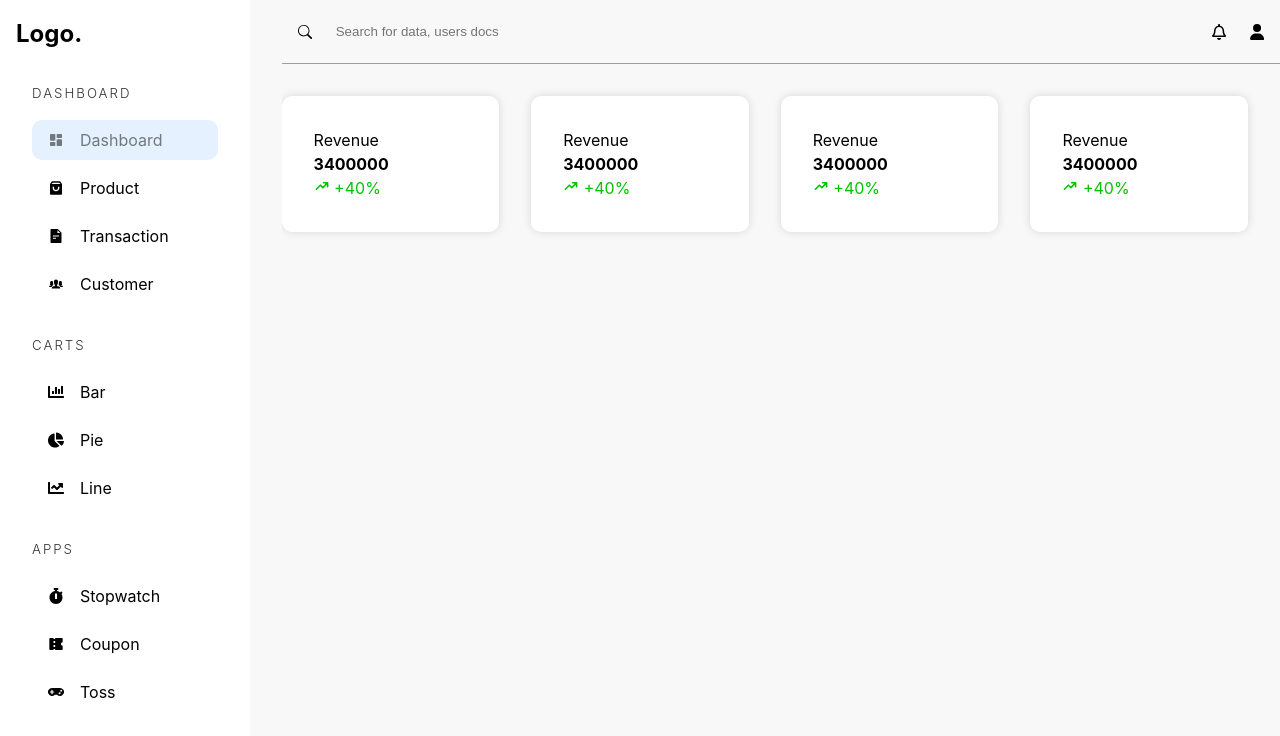
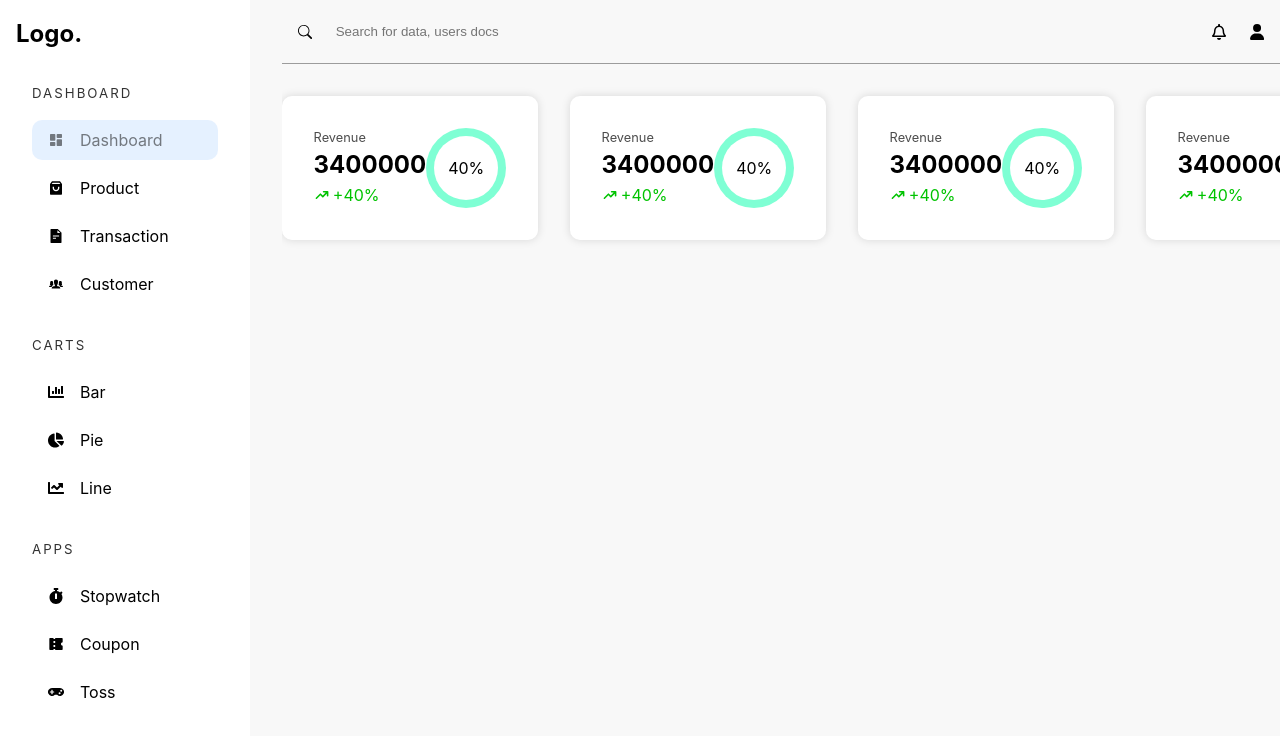
Before and after one commit to realsoumyadey07/E, a React (Vite) app: page /admin/dashboard in a window 1280 px wide. Shown: the top 736 px of the page. Built offline with nearby package versions, Linux system fonts and the light colour scheme.

Commit message:
widgetcontainer has been added

```diff
--- a/src/pages/Dashboard.tsx
+++ b/src/pages/Dashboard.tsx
@@ -73,6 +73,9 @@ const WidgetItem = ({
           percent>0? <span className="green"> <HiTrendingUp/> +{percent}%{" "} </span> : <span> <HiTrendingUp/> -{percent}%{" "} </span>
         }
       </div>
+      <div className="widgetCircle">
+        <span color={color}>{percent}%</span>
+      </div>
     </article>
   )
 }
--- a/src/styles/_dashboard.scss
+++ b/src/styles/_dashboard.scss
@@ -1,25 +1,56 @@
 .dashboard {
   overflow-y: auto;
-     .bar{
+  .bar {
     height: 4rem;
     @include flex(row, unset, center, 1.5rem);
     padding: 0 1rem;
-          border-bottom: 1px solid rgba(0,0,0,0.37);
-          input{
+    border-bottom: 1px solid rgba(0, 0, 0, 0.37);
+    input {
       margin-right: auto;
-               @include inputStyle(100%,1rem 0 );
+      @include inputStyle(100%, 1rem 0);
     }
   }
-     .widgetcontainer{
+  .widgetcontainer {
     @include flex(row, space-between, stretch, 2rem);
     padding: 2rem 2rem 2rem 0;
-          .widget{
-               width: 16rem;
+    .widget {
+      min-width: 16rem;
       background-color: white;
       box-shadow: 0 0 10px rgba(0, 0, 0, 0.132);
       padding: 2rem;
       border-radius: 10px;
       @include flex(row, space-between, stretch, 0);
+      .widgetInfo {
+        p {
+          opacity: 0.7;
+          font-size: 0.8rem;
+        }
+        h4 {
+          font-size: 1.5rem;
+        }
+        span {
+          @include flex(row, unset, center, 0.2rem);
+        }
+      }
+      .widgetCircle {
+          position: relative;
+          @include square(5rem);
+          border-radius: 50%;
+          flex: none;
+          display: grid;
+          place-items: center;
+          background-color: aquamarine;
+          &::before {
+               content: "";
+               position: absolute;
+               @include square(4rem);
+               border-radius: 50%;
+               background-color: white;
+          }
+          span{
+               z-index: 10;
           }
       }
     }
+  }
+}
--- a/src/styles/_mixin.scss
+++ b/src/styles/_mixin.scss
@@ -1,4 +1,4 @@
-@mixin heading ($spacing: 3px, $weidth: 300, $case: uppercase){
+@mixin heading ($spacing: 3px, $weidth: 400, $case: uppercase){
      letter-spacing: $spacing;
      font-weight: $weidth;
      text-transform: $case;
```
Lines whose indentation alone changed are shown as unchanged.
